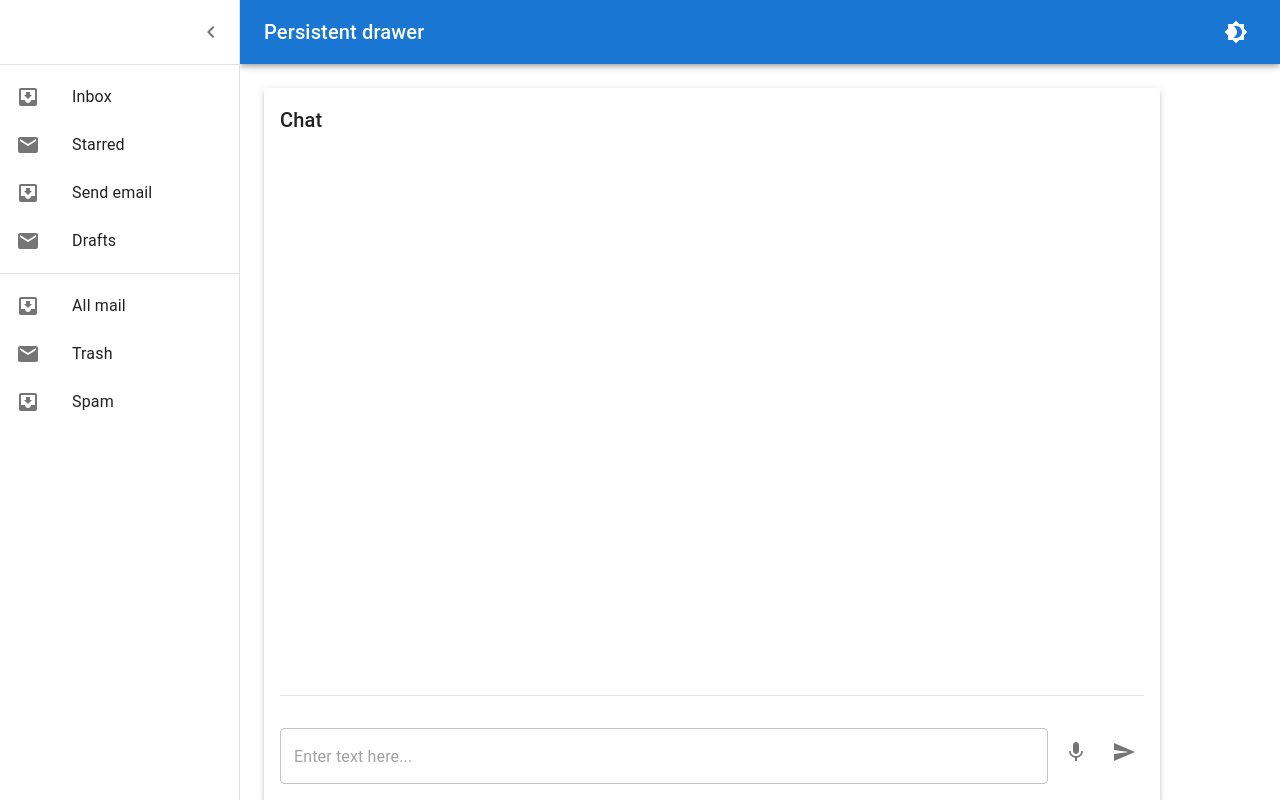
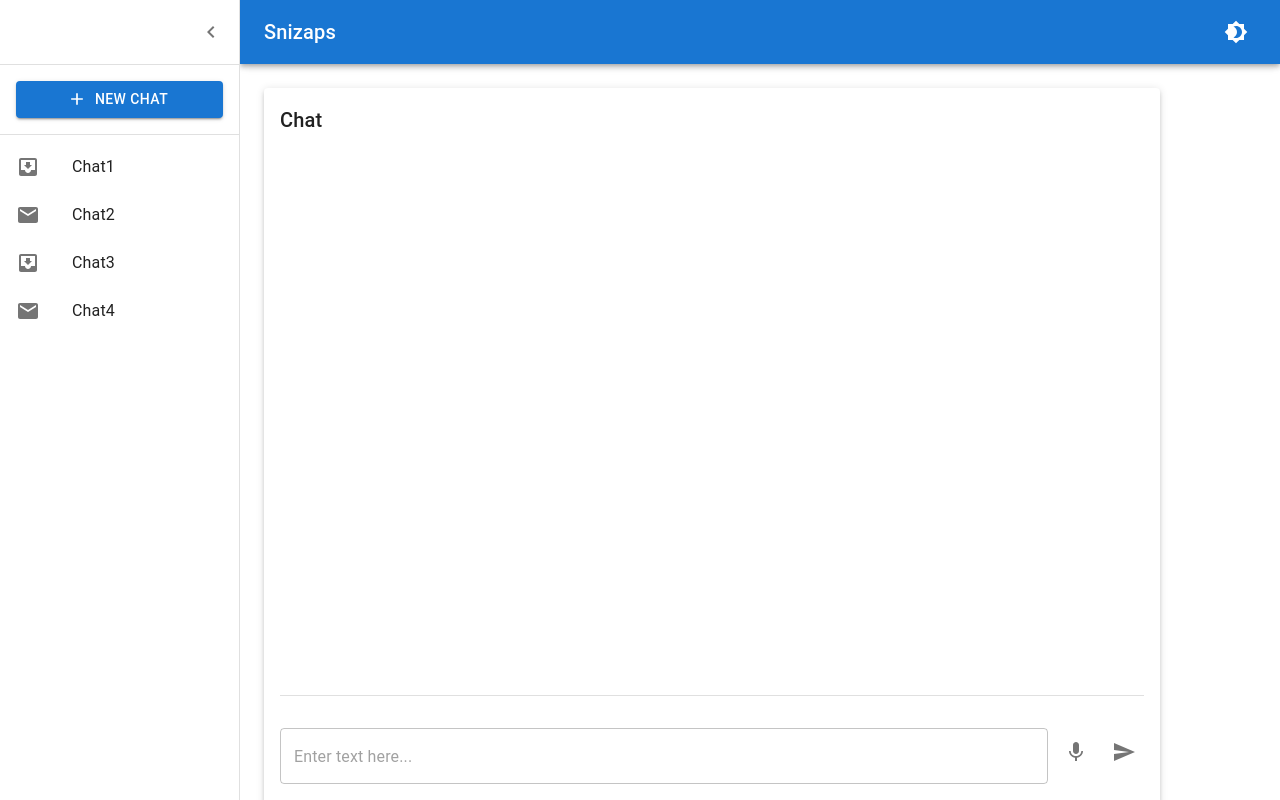
Before and after one commit to Velsundar/chatbot_UI, a Next.js app: page / in a window 1280 px wide. Both pictures are taken after a click on the button 32 px from the left and 32 px from the top of the page. Built offline with nearby package versions, Linux system fonts and the light colour scheme.

Commit message:
sidebar addbutton added

```diff
--- a/app/components/sideBarMUI.tsx
+++ b/app/components/sideBarMUI.tsx
@@ -21,6 +21,8 @@ import InboxIcon from '@mui/icons-material/MoveToInbox';
 import MailIcon from '@mui/icons-material/Mail';
 import ThemeToggleButton from './ThemeToggleButton';
 import PaperComponent from './chatScreen';
+import { Button } from '@mui/material';
+import AddIcon from '@mui/icons-material/Add';
 
 const drawerWidth = 240;
 
@@ -100,7 +102,7 @@ export default function PersistentDrawerLeft() {
             <MenuIcon />
           </IconButton>
           <Typography variant="h6" noWrap component="div">
-            Persistent drawer
+            Snizaps
           </Typography>
           <div style={{ flexGrow: 1 }} />
           <ThemeToggleButton />
@@ -125,21 +127,20 @@ export default function PersistentDrawerLeft() {
           </IconButton>
         </DrawerHeader>
         <Divider />
-        <List>
-          {['Inbox', 'Starred', 'Send email', 'Drafts'].map((text, index) => (
-            <ListItem key={text} disablePadding>
-              <ListItemButton>
-                <ListItemIcon>
-                  {index % 2 === 0 ? <InboxIcon /> : <MailIcon />}
-                </ListItemIcon>
-                <ListItemText primary={text} />
-              </ListItemButton>
-            </ListItem>
-          ))}
-        </List>
+        <Box sx={{ padding: theme.spacing(2) }}>
+          <Button
+            variant="contained"
+            color="primary"
+            startIcon={<AddIcon />}
+            fullWidth
+            // onClick={handleNewChat}
+          >
+            New Chat
+          </Button>
+        </Box>
         <Divider />
         <List>
-          {['All mail', 'Trash', 'Spam'].map((text, index) => (
+          {['Chat1', 'Chat2', 'Chat3', 'Chat4'].map((text, index) => (
             <ListItem key={text} disablePadding>
               <ListItemButton>
                 <ListItemIcon>
```
